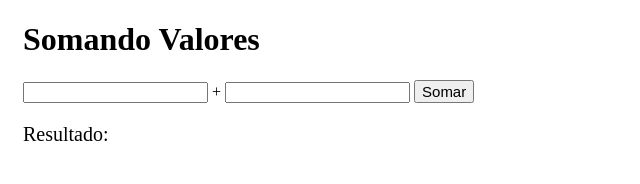
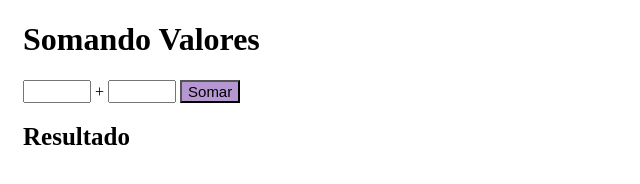
Before and after one commit to genaellourenco/curso-js, a plain HTML site: page aula-06/ex007.html in a window 1280 px wide. Shown: the whole page, without its empty margins (0-640 px from the left). Drawn offline with Linux system fonts and the light colour scheme.

Commit message:
atualizei

```diff
--- a/aula-06/ex007.html
+++ b/aula-06/ex007.html
@@ -9,19 +9,21 @@
 
         body{
             padding-left: 15px;
+
         }
 
         #res{
             margin-top: 20px;
-            font-size: 20px;
+            font-size: 25px;
         }
-        #txtn1, #txtn2 {
-            width: 50px;
+        #tn1, #tn2 {
+            width: 60px;
             font-size: 15px;
         }
 
         #btn{
-            font-size: 15px
+            font-size: 15px;
+            background-color: rgb(181, 151, 210);
         }
 
     </style>
@@ -31,17 +33,20 @@
     <input type="number" name="txtn1" id="tn1"> +
     <input type="number" name="txtn2" id="tn2">
     <input type="button" value="Somar" onclick="somar()" id="btn">
-    <div  id="res">Resultado:</div>
+    <div  id="res"><strong>Resultado</strong></div>
 
     <script>
         function somar(){
+
             var tn1 = window.document.getElementById('tn1')
             var tn2 = window.document.querySelector('input#tn2')
             var res = window.document.getElementById('res')
             var n1 = Number(tn1.value)
             var n2 = Number(tn2.value)
             var s = n1 + n2
-            res.innerHTML =`A soma entre ${n1} e ${n2} é igual a <strong>${s}!</strong>`
+
+            res.innerHTML = `A soma entre ${n1} e ${n2} é igual a <strong>${s}!</strong>`
+
         }
     </script>
 
```
Also changed, not shown: aula-07/ex008.js (added, +8 -0 lines).
